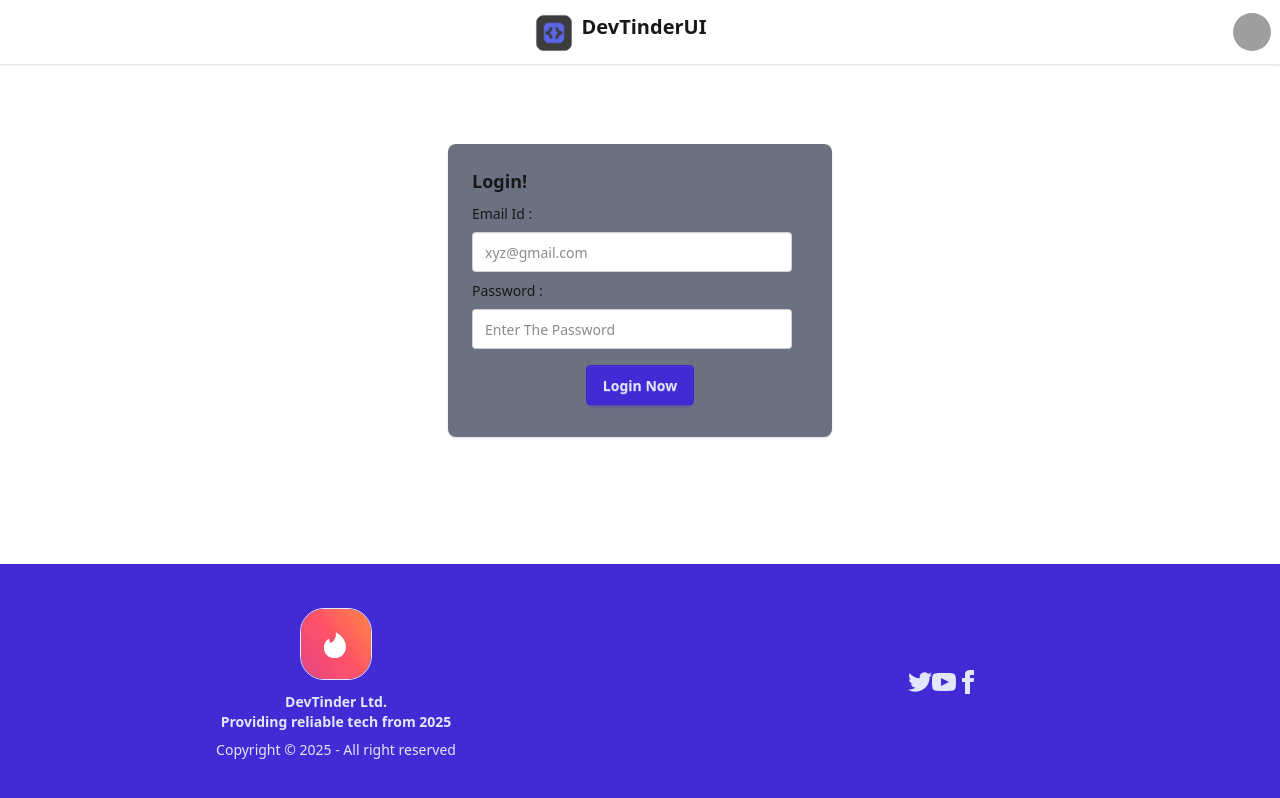
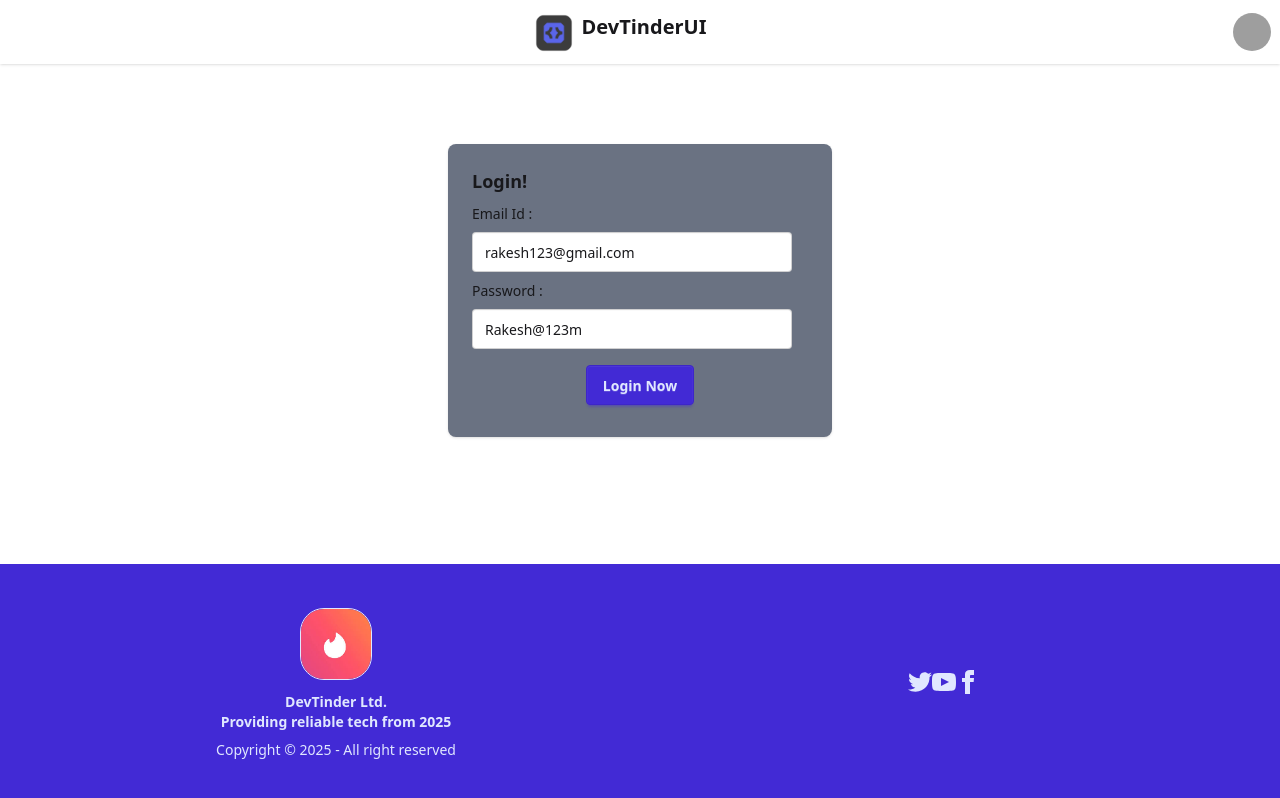
Before and after one commit to niteshsingh681/tinderui, a React (Vite) app: page /login in a window 1280 px wide. Built offline with nearby package versions, Linux system fonts and the light colour scheme; grey boxes are pictures that could not be loaded.

Commit message:
login page interact with backend

```diff
--- a/package.json
+++ b/package.json
@@ -11,6 +11,7 @@
   },
   "dependencies": {
     "@tailwindcss/vite": "^4.1.11",
+    "axios": "^1.11.0",
     "react": "^19.1.1",
     "react-dom": "^19.1.1",
     "react-router-dom": "^7.8.0",
--- a/src/components/Login.jsx
+++ b/src/components/Login.jsx
@@ -1,22 +1,55 @@
-import React from 'react'
+import React from 'react';
+import axios from "axios";
+const Login = () => {
+  const [emailId,setEmail]=React.useState("rakesh123@gmail.com");
+  const [password,setPassword]=React.useState("Rakesh@123m");
+  const handleLogin= async()=>{
+    try{
+       const data =await axios.post("http://localhost:100/login",
+        {
+      emailId,
+      password
+    },{
+      withCredentials:true
+    }
+  );
 
-const Login = () => {
+    }
+    catch(err){
+      console.error("Login failed",err);
+    }
+
+
+  }
   return (
     <div className="flex justify-center my-20  ">
  <div className="card bg-gray-500 w-96 shadow-sm ">
   <div className="card-body ">
+
     <h2 className="card-title text-center w-full">Login!</h2>
     <div className="flex flex-col gap-2">
     <label>Email Id :</label>
-    <input type="text" placeholder="xyz@gmail.com" className="input" />
+    <input
+     type="text"
+     placeholder="xyz@gmail.com"
+     className="input"
+     value={emailId}
+     onChange={(e)=>setEmail(e.target.value)}
+      />
     </div >
         <div className="flex flex-col gap-2">
         <label>Password :</label>
-          <input type="text" placeholder="Enter The Password" className="input" />
+          <input
+          type="text"
+           placeholder="Enter The Password"
+           className="input"
+           value={password}
+           onChange={(e)=>setPassword(e.target.value)}
+            />
     </div>
 
     <div className="card-actions justify-center ">
-      <button className="btn btn-primary my-2">Login Now</button>
+      <button className="btn btn-primary my-2" onClick={handleLogin}>Login Now</button>
     </div>
   </div>
 </div>
@@ -25,4 +58,4 @@ const Login = () => {
   )
 }
 
-export default Login
+export default Login;
```
Also changed, not shown: 1 other file (tests, documents, lock files or other folders).
